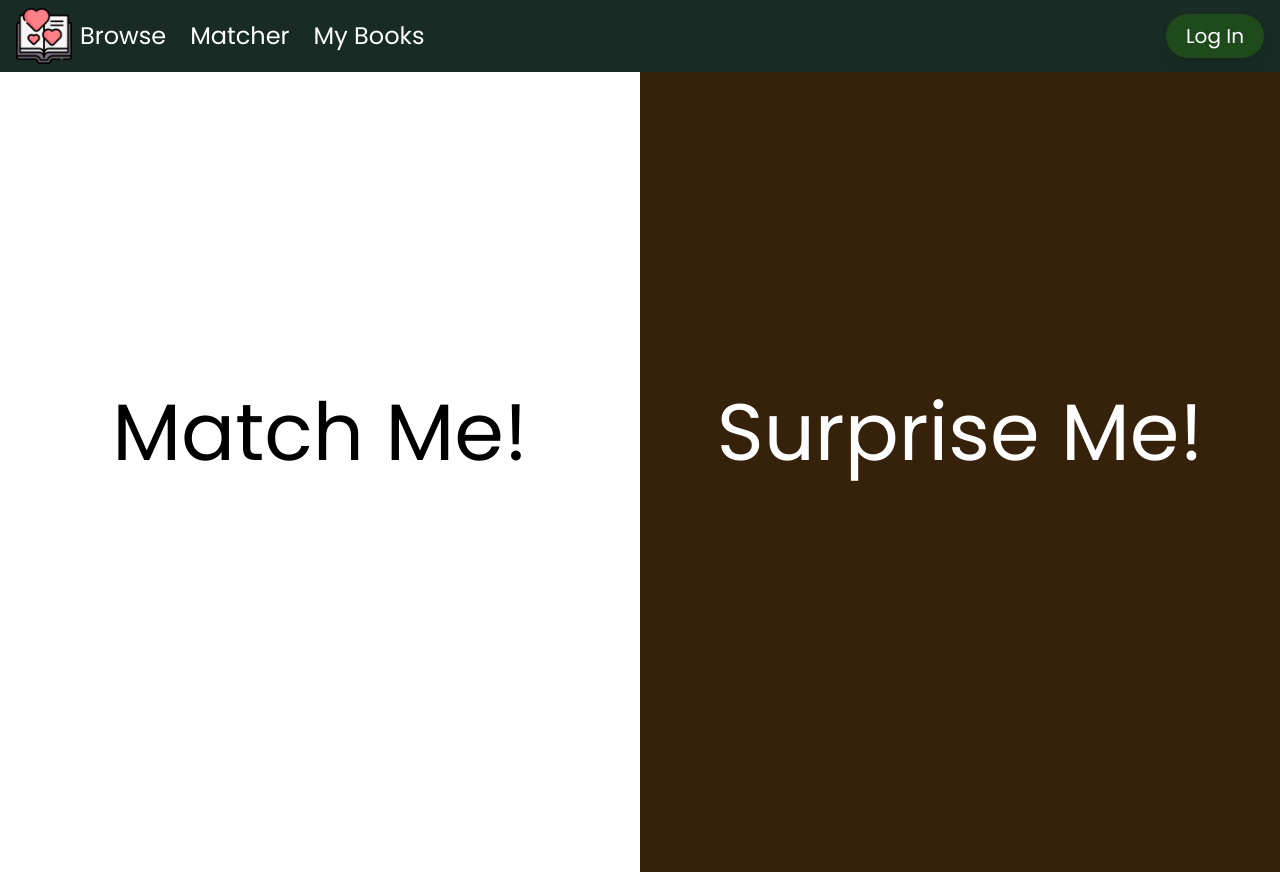
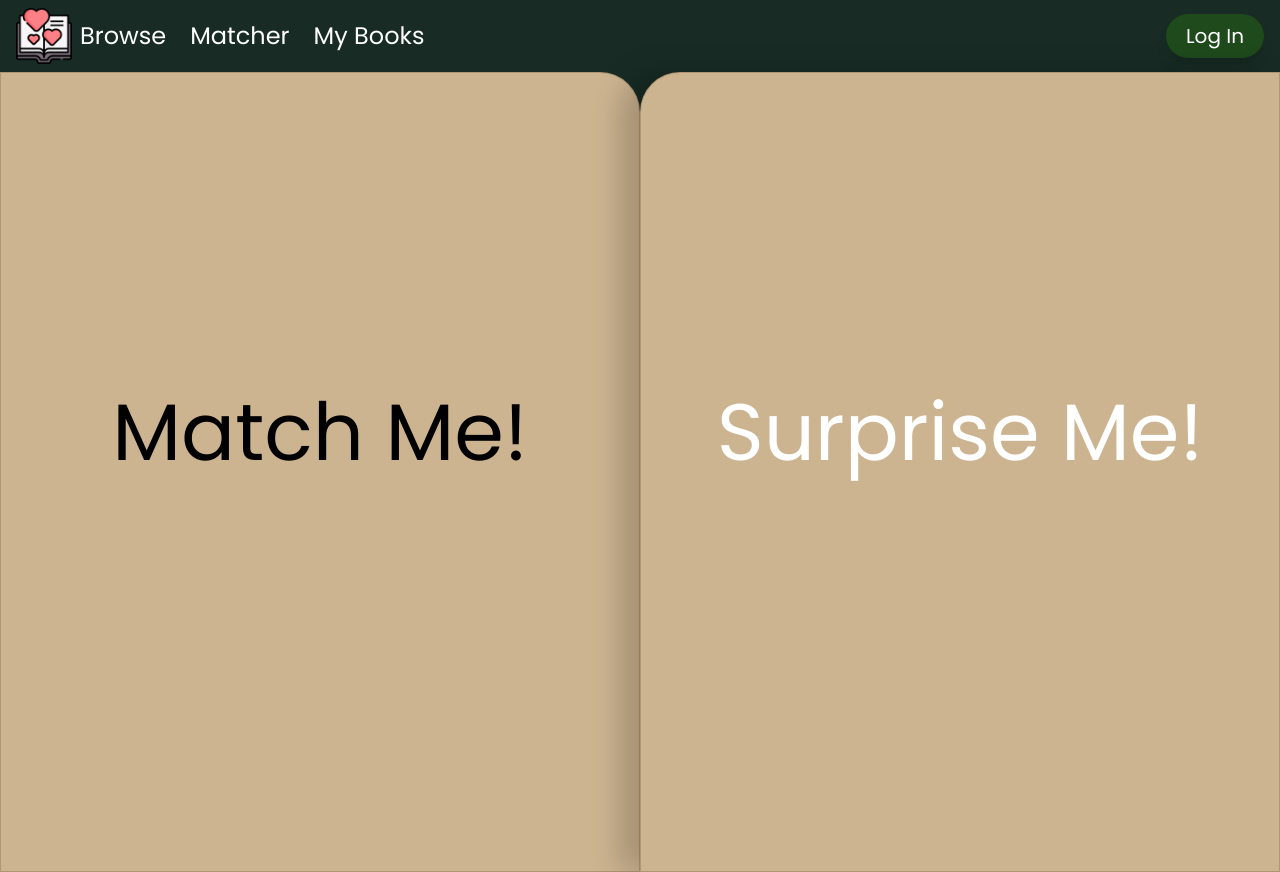
Before and after one commit to luvbingchillin/A-New-Story, a React (Vite) app in the folder Frontend/: page /matcher in a window 1280 px wide. Built offline with nearby package versions, Linux system fonts and the light colour scheme; no server answers.

Commit message:
fully added cloud database

```diff
--- a/Frontend/index.html
+++ b/Frontend/index.html
@@ -2,6 +2,8 @@
 <html lang="en">
   <head>
     <link href="https://fonts.googleapis.com/css2?family=Poppins:wght@400;500;600;700&display=swap" rel="stylesheet">
+    <link href="https://fonts.googleapis.com/css2?family=Merriweather:wght@400;700&display=swap" rel="stylesheet">
+    <link href="https://fonts.googleapis.com/css2?family=Lora:wght@400;700&display=swap" rel="stylesheet">
     <meta charset="UTF-8" />
     <link rel="icon" type="image/svg+xml" href="/vite.svg" />
     <meta name="viewport" content="width=device-width, initial-scale=1.0" />
--- a/Frontend/src/App.jsx
+++ b/Frontend/src/App.jsx
@@ -1,49 +1,18 @@
-import { useState } from 'react';
 import { createBrowserRouter, createRoutesFromElements, Route, RouterProvider } from 'react-router-dom';
 import HomePage from './pages/HomePage';
 import MainLayout from './Layouts/MainLayout';
 import BookSearch from './pages/BookSearch';
 import NotFound from './pages/NotFound';
 import Matcher from './pages/Matcher';
+import { AuthProvider } from './Context/AuthContext'; // AuthProvider to wrap the app
+import { useState } from 'react';
 
 const App = () => {
-  ///States
-  const [loggedIn, setLoggedIn] = useState(false);
+  // Modal state management
   const [showModal, setShowModal] = useState(false);
   const [isLoginMode, setIsLoginMode] = useState(false);
-  /// const [books, setBooks] = useState([])
-
-  {/*useEffect(() => {
-    const checkAuth = async () => {
-      try {
-        const response = await fetch('/api/check-auth', {
-          method: 'GET',
-          credentials: 'include', // This ensures that cookies are sent with the request
-        });
-
-        if (response.ok) {
-          const data = await response.json();
-          if (data.loggedIn) {
-            setLoggedIn(true); // User is authenticated
-          } else {
-            setLoggedIn(false); // User is not authenticated
-          }
-        } else {
-          setLoggedIn(false); // If the response is not OK (e.g., 401)
-        }
-      } catch (error) {
-        console.error('Error checking auth:', error);
-        setLoggedIn(false);
-      }
-    };
-
-    checkAuth(); // Call the auth check on page load
-  }, []); // Run only once on component mount
-*/}
-
 
   const handleOpenModal = (loginMode = false) => {
-    console.log('Opening modal:', loginMode);
     setIsLoginMode(loginMode);
     setShowModal(true);
   };
@@ -52,30 +21,34 @@ const App = () => {
     setShowModal(false);
   };
 
-  const handleLogout = () =>{
-    fetch('/api/logout', { method: 'POST' });
-    setLoggedIn(false);
-    /// returns to homepage
-    window.location.href = '/';
-  }
-
-
-  const router = createBrowserRouter(///main router object
+  // Create the router with routes
+  const router = createBrowserRouter(
     createRoutesFromElements(
       <Route
-        path="/" ///applies mainlay out to all paths with /
-        element={<MainLayout loggedIn={loggedIn} handleOpenModal={handleOpenModal} showModal={showModal} isLoginMode={isLoginMode} handleCloseModal={handleCloseModal} handleLogout = {handleLogout} setLoggedIn={setLoggedIn} />}
+        path="/"
+        element={
+          <MainLayout
+            handleOpenModal={handleOpenModal}
+            showModal={showModal}
+            isLoginMode={isLoginMode}
+            handleCloseModal={handleCloseModal}
+          />
+        }
       >
-        <Route index element={<HomePage handleOpenModal={handleOpenModal} loggedIn={loggedIn} />} />
-        <Route path="/search" element={<BookSearch loggedIn={loggedIn}/>} />
-        <Route path='/matcher' element={<Matcher loggedIn={loggedIn}/>}/>
+        <Route index element={<HomePage handleOpenModal={handleOpenModal} />} />
+        <Route path="/search" element={<BookSearch />} />
+        <Route path="/matcher" element={<Matcher />} />
         <Route path="*" element={<NotFound />} />
       </Route>
     )
   );
 
-  /// takes router as a prop to render
-  return <RouterProvider router={router} />;
+  // Wrap RouterProvider with AuthProvider
+  return (
+    <AuthProvider>
+      <RouterProvider router={router} />
+    </AuthProvider>
+  );
 };
 
 export default App;
--- /dev/null
+++ b/Frontend/src/Context/AuthContext.jsx
@@ -0,0 +1,45 @@
+import { createContext, useState, useEffect } from 'react';
+
+// Create the context
+export const AuthContext = createContext();
+
+// Create the provider component
+export const AuthProvider = ({ children }) => {
+  const [loggedIn, setLoggedIn] = useState(false);
+
+  // Check if the user is authenticated on page load (similar to what we did before)
+  useEffect(() => {
+    const checkAuth = async () => {
+      try {
+        const response = await fetch('/api/check-auth', {
+          method: 'GET',
+          credentials: 'include', // This ensures that cookies are sent with the request
+        });
+
+        if (response.ok) {
+          const data = await response.json();
+          setLoggedIn(data.loggedIn);
+        } else {
+          setLoggedIn(false);
+        }
+      } catch (error) {
+        console.error('Error checking auth:', error);
+        setLoggedIn(false);
+      }
+    };
+
+    checkAuth(); // Call the auth check on page load
+  }, []);
+
+  const handleLogout = async () => {
+    await fetch('/api/logout', { method: 'POST', credentials: 'include' });
+    setLoggedIn(false);
+    window.location.href = '/'; // Optional: Redirect to homepage on logout
+  };
+
+  return (
+    <AuthContext.Provider value={{ loggedIn, setLoggedIn, handleLogout }}>
+      {children}
+    </AuthContext.Provider>
+  );
+};
--- a/Frontend/src/Layouts/MainLayout.jsx
+++ b/Frontend/src/Layouts/MainLayout.jsx
@@ -1,35 +1,62 @@
+import { useState, useEffect, useContext } from 'react';
 import { Outlet, useLocation } from 'react-router-dom';
 import Navbar from '../components/Navbar';
-import Background from '../assets/images/book.jpg';
+import Background from '../assets/images/book.jpg'; // Ensure this is properly imported
 import SignUpModal from '../components/SignUpModal';
+import { AuthContext } from '../Context/AuthContext';
 
-const MainLayout = ({ loggedIn, handleOpenModal, showModal, handleCloseModal, isLoginMode, handleLogout, setLoggedIn }) => {
-  /// store current webpage location to determine which background image to be used
+const MainLayout = ({ handleOpenModal, showModal, handleCloseModal, isLoginMode }) => {
+  const { loggedIn, handleLogout, setLoggedIn } = useContext(AuthContext);
   const location = useLocation();
   const isHomePage = location.pathname === '/';
 
+  // Loading state to check if the background image is loaded
+  const [isLoading, setIsLoading] = useState(true);
+
+  // Handle background image loading
+  useEffect(() => {
+    const img = new Image();
+    img.src = Background;
+    img.onload = () => {
+      setIsLoading(false); // Set loading to false when the image is loaded
+    };
+  }, []);
 
   return (
+    <div>
+      {isLoading ? (
+        // Show a loading spinner or placeholder while the background image is loading
+        <div className="min-h-screen flex justify-center items-center bg-black">
+          <p className="text-white text-xl">Loading...</p>
+        </div>
+      ) : (
         <div
-      // className can used be used for classes, can aplly ccs properties through tailwind with predefined classes
           className={`min-h-screen ${isHomePage ? 'bg-cover bg-center' : ''} overflow-y-scroll`}
-      // style is used to apply ccs properties in-line
-      style={isHomePage ? {
+          style={
+            isHomePage
+              ? {
                   backgroundImage: `linear-gradient(to bottom, rgba(0, 0, 0, 0.9), rgba(0, 0, 0, 0.01)), url(${Background})`,
                   backgroundAttachment: 'fixed',
-      } : {}}
+                }
+              : {}
+          }
         >
-
-      <Navbar loggedIn={loggedIn} handleOpenModal={handleOpenModal} transparent={isHomePage} handleLogout={handleLogout}/>
+          <Navbar
+            loggedIn={loggedIn}
+            handleOpenModal={handleOpenModal}
+            transparent={isHomePage}
+            handleLogout={handleLogout}
+          />
           <Outlet />
-      {/* inital render of signup modal*/}
+          {/* Initial render of signup modal */}
           <SignUpModal
             show={showModal}
             handleClose={handleCloseModal}
             isLoginMode={isLoginMode}
-        setLoggedIn = { setLoggedIn}
+            setLoggedIn={setLoggedIn}
           />
-
+        </div>
+      )}
     </div>
   );
 };
--- a/Frontend/src/components/BookDisplay.jsx
+++ b/Frontend/src/components/BookDisplay.jsx
@@ -87,7 +87,7 @@ const BookDisplay = ({ books, onAddBook }) => {
                     const isbn_10 = book.volumeInfo.industryIdentifiers?.find(id => id.type === 'ISBN_10')?.identifier;
                     const isbn_13 = book.volumeInfo.industryIdentifiers?.find(id => id.type === 'ISBN_13')?.identifier;
                     const bookName = book.volumeInfo.title;
-                    const author = book.volumeInfo.author;
+                    const author = book.volumeInfo.authors;
 
                     // Prepare book data for the POST request
                     const bookData = {
--- a/Frontend/src/components/BookShelf.jsx
+++ b/Frontend/src/components/BookShelf.jsx
@@ -35,7 +35,7 @@ const BookShelf = ({ refreshTrigger }) => {
   }, [refreshTrigger]); // Re-fetch books whenever refreshTrigger changes
 
   return (
-    <div className='w-1/5 h-auto mt-[100px] mt-[130px] mr-[80px]'>
+    <div className='w-1/5 h-auto mt-[100px] mt-[190px] mr-[80px]'>
       <h2 className='flex justify-start font-poppins text-2xl font-semibold '>
         Bookshelf
       </h2>
--- a/Frontend/src/components/MatcherCards.jsx
+++ b/Frontend/src/components/MatcherCards.jsx
@@ -48,7 +48,7 @@ const MatcherCards = ({ book, onSwipe }) => {
       }}
     >
       <div className="flex w-full space-x-4 h-full border-green-500 border-4 mt-2">
-        <div className="w-2/3">
+        <div className="w-2/3 bg-[#E0DBD2]">
           <img
             src={book.imageUrl}
             className="w-full h-[86%] object-contain"
@@ -57,7 +57,7 @@ const MatcherCards = ({ book, onSwipe }) => {
           <h3 className="text-2xl font-semibold text-center">{book.name}</h3>
           <div className="mt-2 text-xl text-center">By: {book.author_name}</div>
         </div>
-        <div className="w-2/5 p-4 border-black border-4">{book.details}</div>
+        <div className="w-2/5 p-4 border-black border-4 bg-[#F4F1EA]">{book.details}</div>
       </div>
     </motion.div>
   );
--- a/Frontend/src/components/MatcherInputs.jsx
+++ b/Frontend/src/components/MatcherInputs.jsx
@@ -103,20 +103,25 @@ const MatcherInputs = () => {
 
 
   return (
-    <div className="w-full h-full font-poppins">
+    <div className="w-full h-full font-poppins bg-[#182c25]">
       {!showContent && (
         <div className="w-full h-screen flex">
           {/* Normal recommendations button */}
           <button
   className="w-1/2 h-full pb-[80px] text-[80px] relative overflow-hidden transition-all group"
   style={{
-              backgroundColor: 'rgba(255,255,255)',
+    backgroundColor: 'rgba(205, 180, 145)', // Light brown background
+    borderTopRightRadius: '40px', // No rounding for the top-right corner
+     // Shadow for depth
+    border: '1px solid rgba(150, 120, 85, 0.5)', // Border to enhance the book feel
   }}
   onClick={() => handleClick('normal')}
 >
   <span className="relative z-10 text-black transition-all group-hover:text-white after:content-[''] after:absolute after:left-0 after:bottom-0 after:h-[4px] after:bg-white after:w-full after:origin-center after:scale-x-0 group-hover:after:scale-x-100 after:transition-transform after:duration-700">
     Match Me!
   </span>
+
+  {/* Background image transition */}
   <div
     className="absolute inset-0 bg-cover bg-center opacity-0 transition-opacity duration-700 group-hover:opacity-100"
     style={{
@@ -125,17 +130,23 @@ const MatcherInputs = () => {
   ></div>
 </button>
 
+
           {/* Surprise me button */}
           <button
   className="w-1/2 h-full pb-[80px] text-[80px] relative overflow-hidden transition-all group"
   style={{
-              backgroundColor: 'rgba(54,34,11)',
+    backgroundColor: 'rgba(205, 180, 145)', // Dark brown background
+    borderTopLeftRadius: '40px', // Rounded top-left corner
+    boxShadow: '-20px 0px 30px rgba(0, 0, 0, 0.2)',// Shadow for depth
+    border: '1px solid rgba(150, 120, 85, 0.5)', // Border to enhance the book feel
   }}
   onClick={() => handleClick('surprising')}
 >
   <span className="relative z-10 text-white transition-all group-hover:text-[#1E4A1C] after:content-[''] after:absolute after:left-0 after:bottom-0 after:h-[4px] after:bg-[#1E4A1C] after:w-full after:origin-center after:scale-x-0 group-hover:after:scale-x-100 after:transition-transform after:duration-700">
     Surprise Me!
   </span>
+
+  {/* Background image transition */}
   <div
     className="absolute inset-0 bg-cover bg-center opacity-0 transition-opacity duration-700 group-hover:opacity-100"
     style={{
@@ -143,6 +154,8 @@ const MatcherInputs = () => {
     }}
   ></div>
 </button>
+
+
         </div>
       )}
       {showContent && ( <div className="relative w-full h-screen flex justify-center items-center">
--- a/Frontend/src/pages/HomePage.jsx
+++ b/Frontend/src/pages/HomePage.jsx
@@ -1,10 +1,12 @@
-import React, { useState } from 'react';
+import React, { useContext } from 'react';
 import MatcherBT from '../components/MatcherBT';
 import Usertesti from '../components/Usertesti';
 import '../index.css';
+import { AuthContext } from '../Context/AuthContext';
 
 
-const HomePage = ({loggedIn, handleOpenModal}) => {
+const HomePage = ({handleOpenModal}) => {
+  const { loggedIn} = useContext(AuthContext);
 
   return (
     <div
--- a/Frontend/tailwind.config.js
+++ b/Frontend/tailwind.config.js
@@ -8,7 +8,7 @@ export default {
     extend: {
       fontFamily:{
         sans:['Roboto','sans-serif'],
-        poppins: ['Poppins', 'sans-serif'],
+        poppins: ['Poppins', 'sans-serif','Merriweather','Lora'],
       },
       gridTemplateColumns:{
         '70/30':'70% 28%',
```
Also changed, not shown: 1 other file (tests, documents, lock files or other folders). Lines whose indentation alone changed are shown as unchanged.
